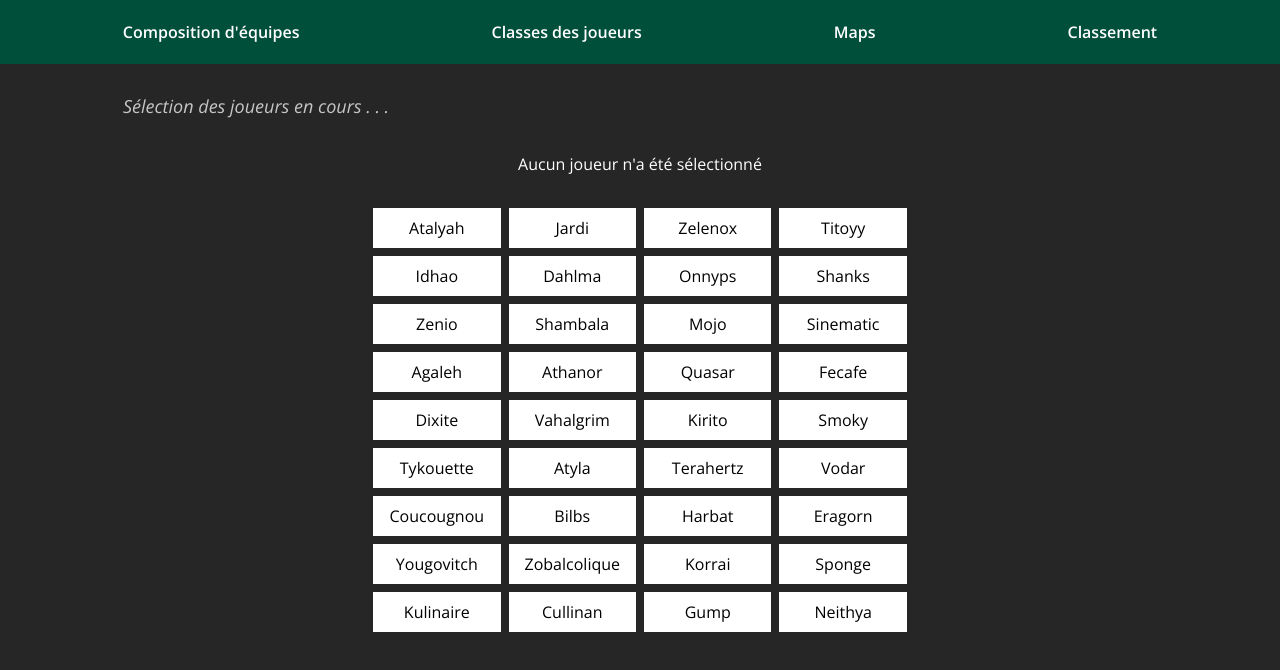
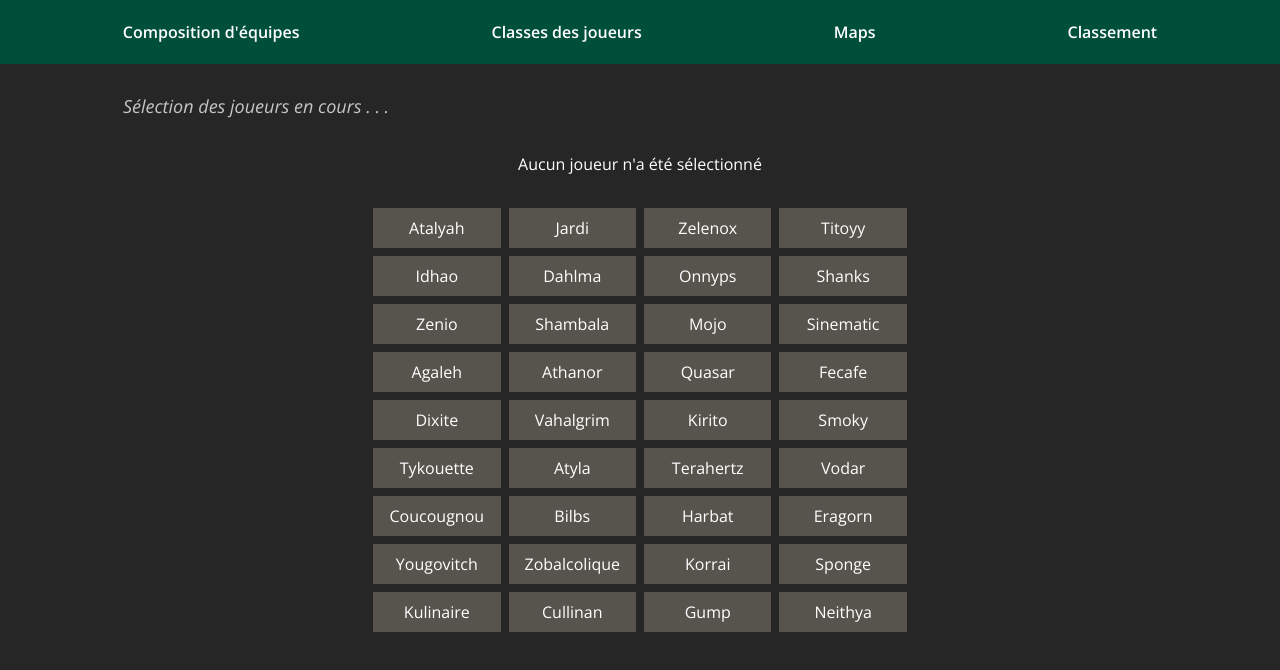
Before and after one commit to Sinematic/Omerta-Team-Builder, a React (Vite) app: page /picker in a window 1280 px wide. Shown: the top 670 px of the page. Built offline with nearby package versions, Linux system fonts and the light colour scheme.

Commit message:
adjustments in colors

```diff
--- a/src/components/TeamBuilder/SelectPlayers.tsx
+++ b/src/components/TeamBuilder/SelectPlayers.tsx
@@ -18,7 +18,7 @@ export default function SelectPlayers({ participants, handleClickOnParticipants,
         <h2 className="select-none text-center py-8 text-white">{message(participants.length)}</h2>
         <ul className="grid grid-cols-4 gap-2 max-w-xl mx-auto select-none">
             {players.map((player) =>
-                <li className={`px-4 py-2 text-center cursor-pointer ${participants.includes(player.name) ? " bg-amber-600 text-white" : "bg-white"}`}
+                <li className={`px-4 py-2 text-center cursor-pointer ${participants.includes(player.name) ? " bg-amber-700 text-white" : "bg-stone-600 text-white"}`}
                 key={player.name} onClick={() => handleClickOnParticipants(player.name)}>
                     {player.name}
                 </li>
```
